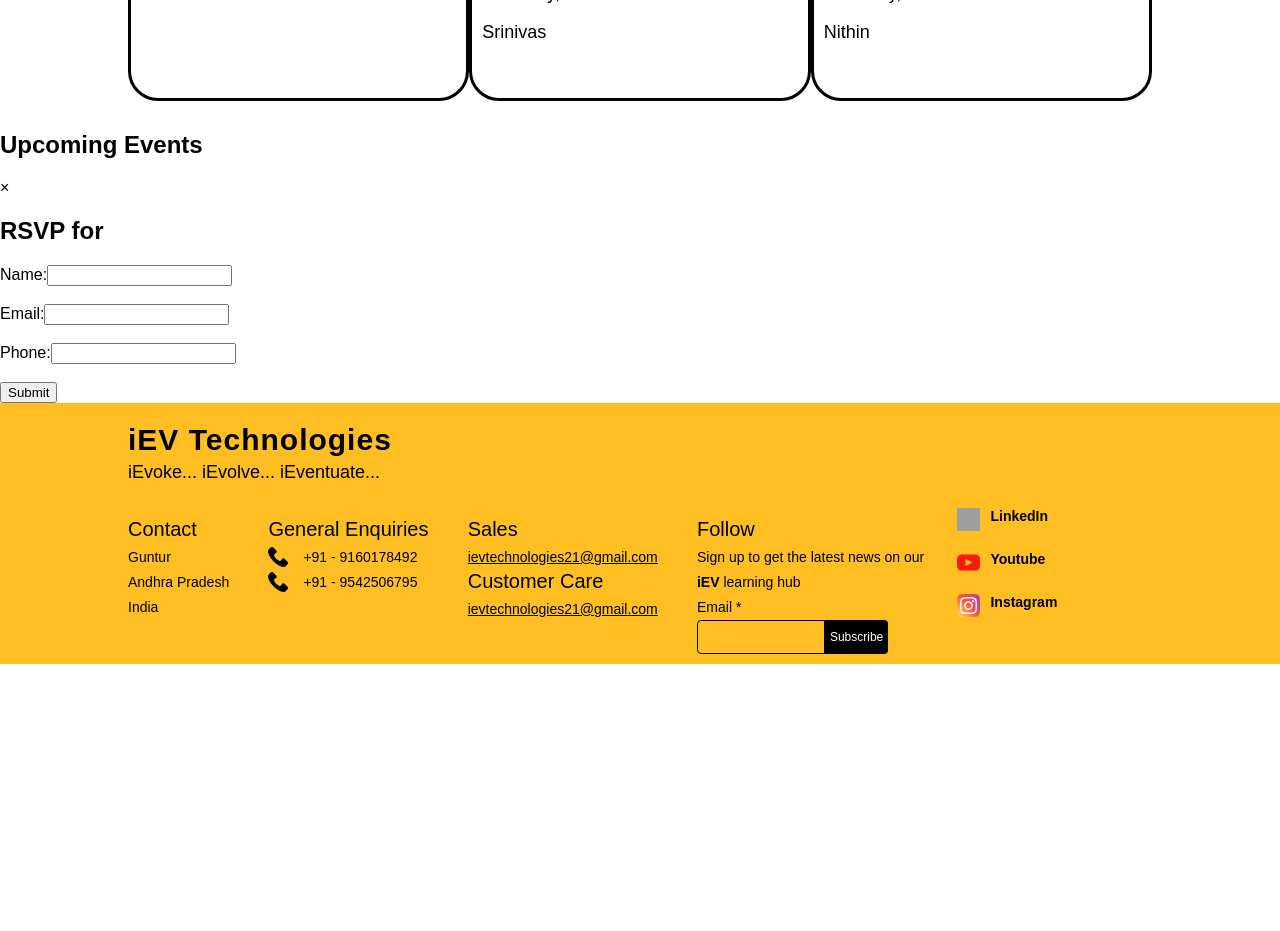
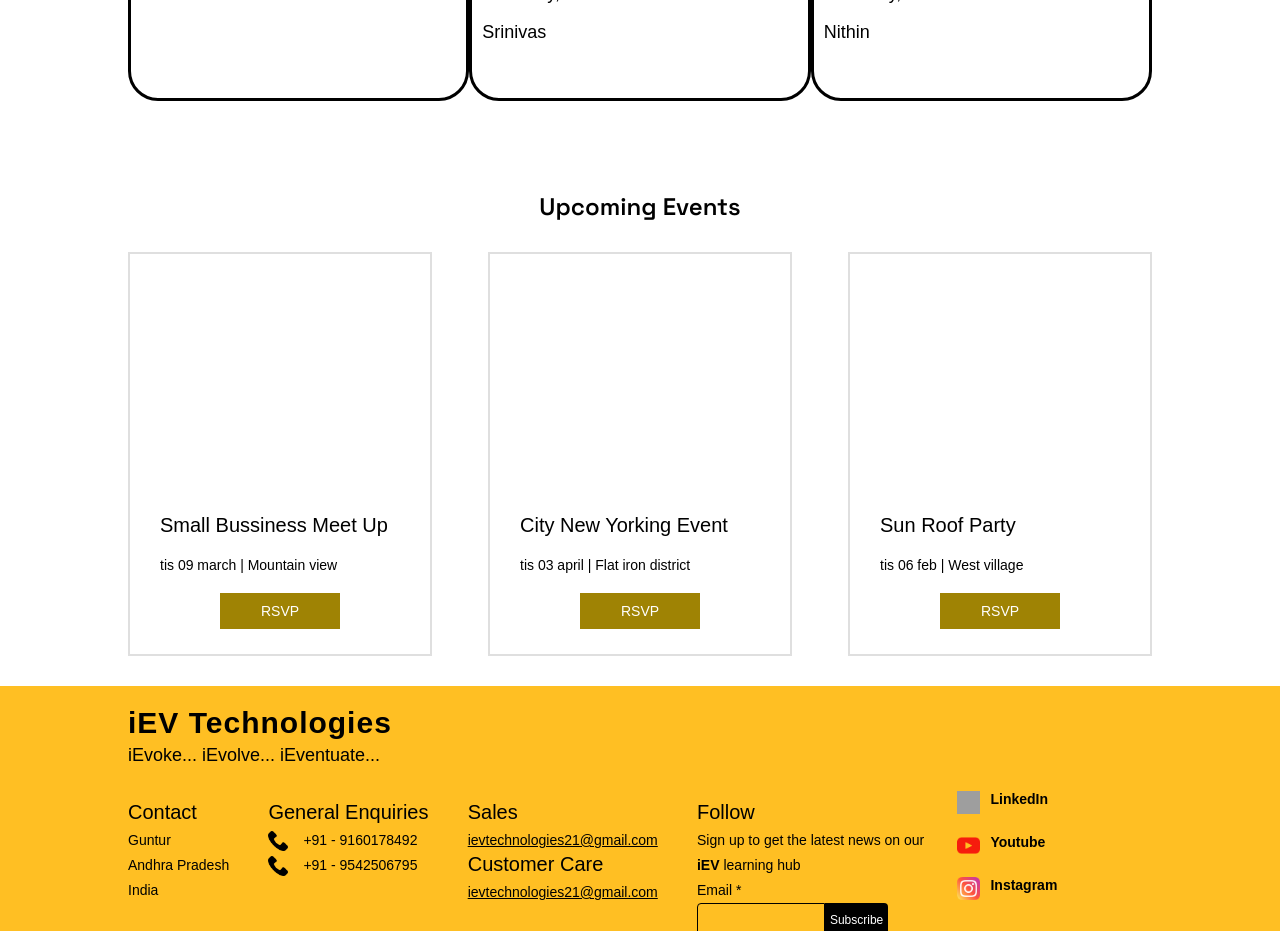
Before and after one commit to iev21/iev-frontend, an Angular app: page / in a window 1280 px wide. Shown: the part 2440-3371 px from the top of the page. Before the commit the page ends 3104 px from the top, so only its background shows below. Built offline with nearby package versions, Linux system fonts and the light colour scheme; grey boxes are pictures that could not be loaded.

Commit message:
Add files via upload

```diff
--- a/src/app/events/events.component.html
+++ b/src/app/events/events.component.html
@@ -1,41 +1,20 @@
 <div class="events">
-  <div class="events__heading">Upcoming Events</div>
-  <div class="events__container">
-    <div class="events__container__flex" *ngFor="let event of events">
-      <div class="events__container__flex__heading">{{ event.title }}</div>
-      <div class="events__container__flex__subheading">{{ event.date | date:'EEE dd MMMM' }} | {{ event.location }}</div>
-      <!-- RSVP button -->
-      <div class="button" (click)="openModal(event)">RSVP</div>
+    <div class="events__heading">Upcoming Events</div>
+    <div class="events__container">
+        <div class="events__container__flex">
+            <div class="events__container__flex__heading">Small Bussiness Meet Up</div>
+            <div class="events__container__flex__subheading">tis 09 march | Mountain view </div>
+            <div class="button">RSVP</div>
+        </div>
+        <div class="events__container__flex">
+            <div class="events__container__flex__heading">City New Yorking Event</div>
+            <div class="events__container__flex__subheading">tis 03 april | Flat iron district </div>
+            <div class="button">RSVP</div>
+        </div>
+        <div class="events__container__flex">
+            <div class="events__container__flex__heading">Sun Roof Party </div>
+            <div class="events__container__flex__subheading">tis 06 feb | West village </div>
+            <div class="button">RSVP</div>
+        </div>
     </div>
-    <div class="events__container__flex" *ngFor="let event of events">
-      <div class="events__container__flex__heading">{{ event.title }}</div>
-      <div class="events__container__flex__subheading">{{ event.date | date:'EEE dd MMMM' }} | {{ event.location }}</div>
-      <!-- RSVP button -->
-      <div class="button" (click)="openModal(event)">RSVP</div>
-    </div>
-    <div class="events__container__flex" *ngFor="let event of events">
-      <div class="events__container__flex__heading">{{ event.title }}</div>
-      <div class="events__container__flex__subheading">{{ event.date | date:'EEE dd MMMM' }} | {{ event.location }}</div>
-      <!-- RSVP button -->
-      <div class="button" (click)="openModal(event)">RSVP</div>
-    </div>
-  </div>
 </div>
-
-<!-- RSVP Popup Modal -->
-<div id="myModal" class="modal" [class.show]="showRSVPForm">
-  <div class="modal-content">
-    <span class="close" (click)="closeModal()">&times;</span>
-    <h2>RSVP for {{ selectedEvent?.title }}</h2>
-    <form>
-      <label for="name">Name:</label>
-      <input type="text" id="name" name="name" [(ngModel)]="rsvpName" required><br><br>
-      <label for="email">Email:</label>
-      <input type="email" id="email" name="email" [(ngModel)]="rsvpEmail" required><br><br>
-      <label for="phone">Phone:</label>
-      <input type="tel" id="phone" name="phone" [(ngModel)]="rsvpPhone" required><br><br>
-      <!-- Submit button -->
-      <input type="button" value="Submit" (click)="submitRSVP()">
-    </form>
-  </div>
-</div>
--- a/src/app/events/events.component.scss
+++ b/src/app/events/events.component.scss
@@ -1,74 +1,42 @@
-.events {
-  .events__heading {
+.events{
+    padding: 30px 10%;
+    &__heading{
         font-size: 24px;
-    font-weight: bold;
-    margin-bottom: 20px;
+        font-weight: 600;
+        text-align: center;
+        padding: 30px 0px;
+        font-family: 'Space Grotesk', sans-serif;
     }
-
-  .events__container__flex {
-    border: 1px solid #ccc;
-    padding: 10px;
-    margin-bottom: 10px;
+    &__container{
+        display: flex;
+        justify-content: space-between;
+        &__flex{
+            height: 400px;
+            width: 300px;
+            border: 2px solid rgb(223, 223, 223);
+            .button{
+                cursor: pointer;
+                padding: 10px 25px;
+                color: white;
+                width: 70px;
+                text-align: center;
+                font-size: 14px;
+                margin: 0 auto;
+                background:rgb(159 131 4);
             }
-
-  .events__container__flex__heading {
-    font-size: 18px;
-    font-weight: bold;
+            &__heading{
+                padding: 260px 30px 0px 30px;
+                font-size: 20px;
             }
-
-  .events__container__flex__subheading {
+            &__subheading{
+                padding: 20px 30px;
                 font-size: 14px;
             }
 
-  .button {
-    cursor: pointer;
-    background-color: #007bff;
-    color: #fff;
-    padding: 5px 10px;
-    border: none;
-    border-radius: 5px;
         }
 
-  .modal {
-    display: none;
-    position: fixed;
-    z-index: 1;
-    left: 0;
-    top: 0;
-    width: 100%;
-    height: 100%;
-    overflow: auto;
-    background-color: rgba(0,0,0,0.4);
-    padding-top: 60px;
-  }
-
-  .modal-content {
-    background-color: #fefefe;
-    margin: 5% auto;
-    padding: 20px;
-    border: 1px solid #888;
-    width: 80%;
-  }
-
-  .close {
-    color: #aaa;
-    float: right;
-    font-size: 28px;
-    font-weight: bold;
-  }
-
-  .close:hover,
-  .close:focus {
-    color: black;
-    text-decoration: none;
-    cursor: pointer;
-  }
-
-  .show {
-    display: block;
     }
 }
-
 @media only screen and (max-width: 600px) {
 
         .events{
--- a/src/app/events/events.component.ts
+++ b/src/app/events/events.component.ts
@@ -6,8 +6,5 @@ import { Component } from '@angular/core';
   styleUrls: ['./events.component.scss']
 })
 export class EventsComponent {
-  // Component logic here
+
 }
-
-// Export the component class
-export { EventsComponent }; // This line exports the class
```
Also changed, not shown: 1 other file (tests, documents, lock files or other folders). Lines whose indentation alone changed are shown as unchanged.
